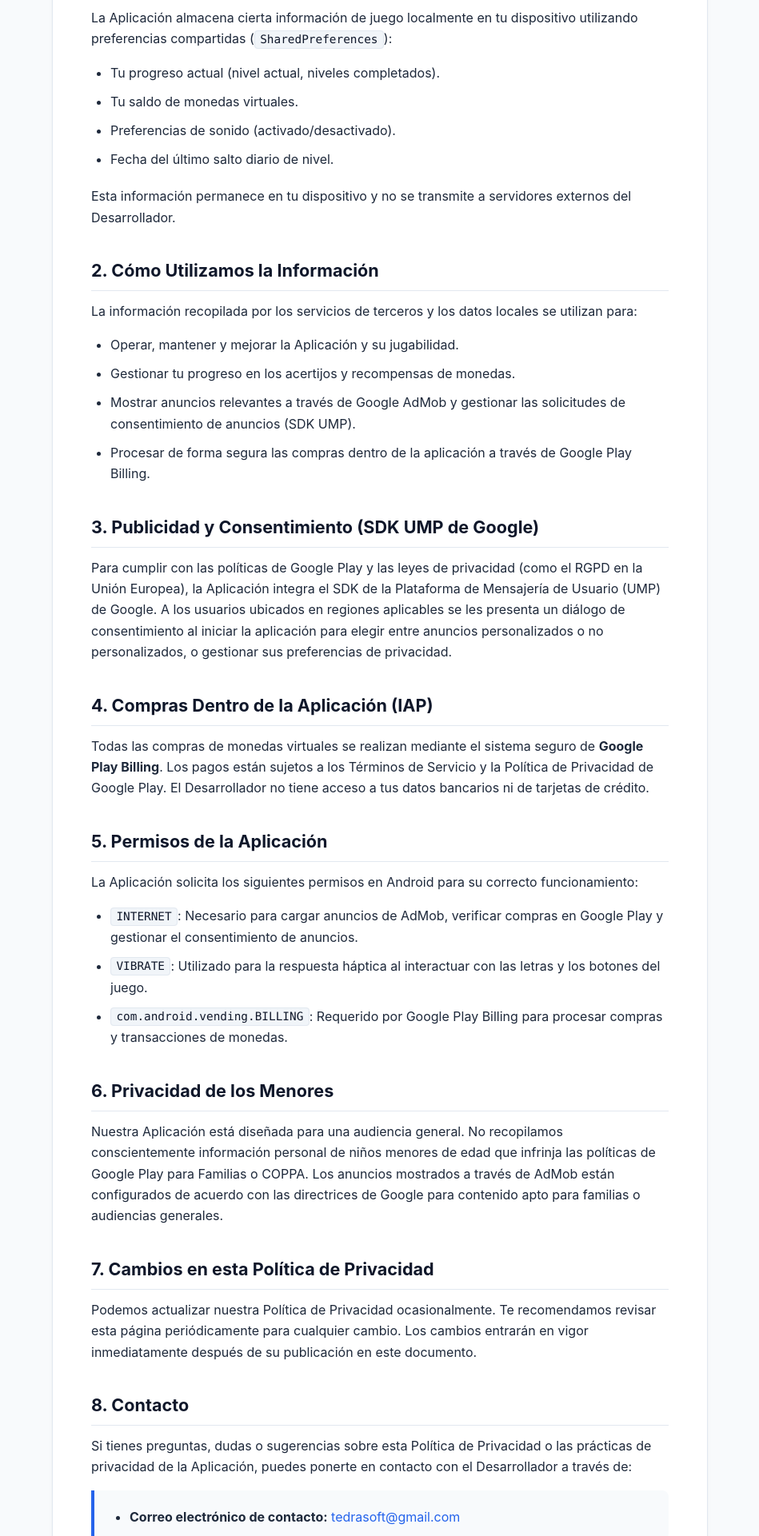
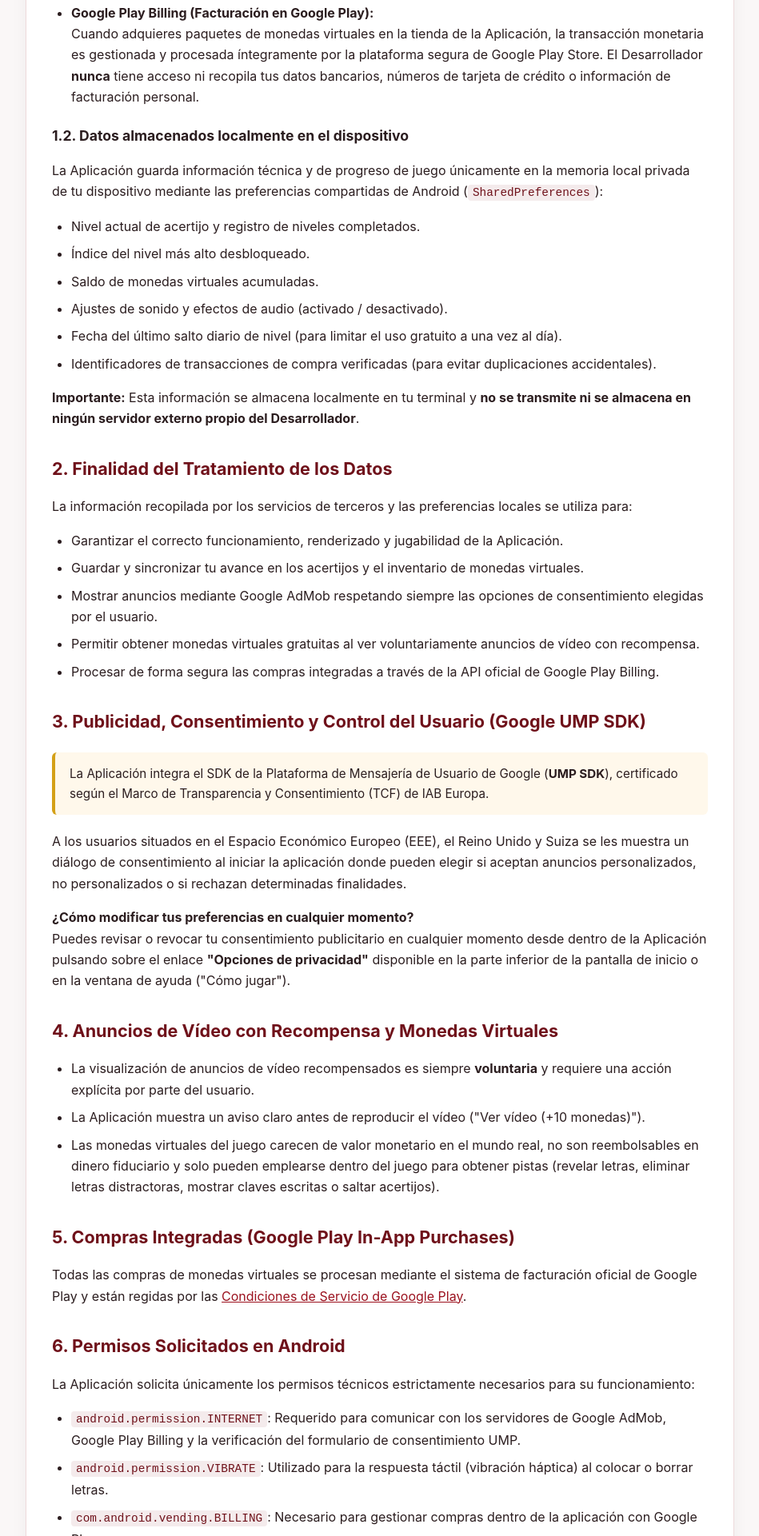
Before and after one commit to cosmineanu/mobileapps, a plain HTML site: page politica_privacidad_acertijos-v2.html in a window 1280 px wide. Shown: the part 879-2800 px from the top of the page at 80% size, without its empty margins (165-1114 px from the left). Drawn offline with Linux system fonts and the light colour scheme.

Commit message:
Add files via upload

```diff
--- a/politica_privacidad_acertijos-v2.html
+++ b/politica_privacidad_acertijos-v2.html
@@ -6,116 +6,134 @@
     <title>Política de Privacidad de Acertijos</title>
     <style>
         :root {
-            --bg-color: #f8fafc;
+            --primary: #9b111e;
+            --primary-dark: #6f111a;
+            --text-main: #2b1d1f;
+            --text-muted: #5e4a4e;
+            --bg: #faf7f7;
             --card-bg: #ffffff;
-            --text-primary: #1e293b;
-            --text-secondary: #475569;
-            --accent-color: #2563eb;
-            --border-color: #e2e8f0;
-            --code-bg: #f1f5f9;
+            --border: #eedadb;
+            --gold: #d4a017;
         }
-        * {
-            box-sizing: border-box;
-        }
+
         body {
             font-family: -apple-system, BlinkMacSystemFont, "Segoe UI", Roboto, Helvetica, Arial, sans-serif;
+            background-color: var(--bg);
+            color: var(--text-main);
             line-height: 1.65;
-            color: var(--text-primary);
-            background-color: var(--bg-color);
             margin: 0;
-            padding: 2rem 1rem;
+            padding: 24px 16px;
         }
+
         .container {
             max-width: 820px;
             margin: 0 auto;
             background-color: var(--card-bg);
-            padding: 2.5rem 3rem;
+            padding: 36px 32px;
+            border-radius: 16px;
+            box-shadow: 0 4px 20px rgba(0, 0, 0, 0.05);
+            border: 1px solid var(--border);
+        }
+
+        h1 {
+            color: var(--primary);
+            font-size: 1.85rem;
+            margin-top: 0;
+            margin-bottom: 8px;
+            border-bottom: 2px solid var(--primary);
+            padding-bottom: 12px;
+        }
+
+        .meta {
+            color: var(--text-muted);
+            font-size: 0.95rem;
+            margin-bottom: 24px;
+        }
+
+        .meta strong {
+            color: var(--primary-dark);
+        }
+
+        h2 {
+            color: var(--primary-dark);
+            font-size: 1.35rem;
+            margin-top: 32px;
+            margin-bottom: 12px;
+            display: flex;
+            align-items: center;
+        }
+
+        h3 {
+            color: var(--text-main);
+            font-size: 1.1rem;
+            margin-top: 20px;
+            margin-bottom: 8px;
+        }
+
+        p, li {
+            font-size: 1rem;
+            color: var(--text-main);
+        }
+
+        ul {
+            padding-left: 24px;
+            margin-bottom: 16px;
+        }
+
+        li {
+            margin-bottom: 8px;
+        }
+
+        code {
+            background-color: #f4ebec;
+            color: var(--primary-dark);
+            padding: 2px 6px;
+            border-radius: 4px;
+            font-size: 0.9em;
+            font-family: monospace;
+        }
+
+        a {
+            color: var(--primary);
+            text-decoration: underline;
+        }
+
+        a:hover {
+            color: var(--primary-dark);
+        }
+
+        .highlight-box {
+            background-color: #fff8eb;
+            border-left: 4px solid var(--gold);
+            padding: 14px 18px;
+            border-radius: 6px;
+            margin: 20px 0;
+            font-size: 0.95rem;
+        }
+
+        .contact-box {
+            background-color: #fcf1f2;
+            border: 1px solid var(--border);
+            padding: 16px 20px;
             border-radius: 12px;
-            box-shadow: 0 4px 6px -1px rgba(0, 0, 0, 0.05), 0 2px 4px -2px rgba(0, 0, 0, 0.05);
-            border: 1px solid var(--border-color);
+            margin-top: 20px;
         }
-        header {
-            border-bottom: 2px solid var(--border-color);
-            padding-bottom: 1.25rem;
-            margin-bottom: 1.75rem;
+
+        hr {
+            border: none;
+            border-top: 1px solid var(--border);
+            margin: 32px 0;
+        }
+
+        @media (max-width: 600px) {
+            body {
+                padding: 12px 8px;
+            }
+            .container {
+                padding: 24px 18px;
             }
             h1 {
-            margin: 0 0 0.5rem 0;
-            font-size: 2rem;
-            color: #0f172a;
-            line-height: 1.25;
-        }
-        .last-updated {
-            margin: 0;
-            color: var(--text-secondary);
-            font-size: 0.95rem;
-        }
-        h2 {
-            font-size: 1.35rem;
-            color: #0f172a;
-            margin-top: 2.25rem;
-            margin-bottom: 0.75rem;
-            padding-bottom: 0.4rem;
-            border-bottom: 1px solid var(--border-color);
-        }
-        h3 {
-            font-size: 1.1rem;
-            color: #1e293b;
-            margin-top: 1.5rem;
-            margin-bottom: 0.5rem;
-        }
-        p {
-            margin-top: 0;
-            margin-bottom: 1rem;
-            color: var(--text-primary);
-        }
-        ul {
-            margin-top: 0.25rem;
-            margin-bottom: 1.25rem;
-            padding-left: 1.5rem;
-        }
-        li {
-            margin-bottom: 0.6rem;
-        }
-        code {
-            font-family: ui-monospace, SFMono-Regular, Menlo, Monaco, Consolas, "Liberation Mono", "Courier New", monospace;
-            font-size: 0.9em;
-            background-color: var(--code-bg);
-            padding: 0.15rem 0.4rem;
-            border-radius: 4px;
-            color: #0f172a;
-            border: 1px solid var(--border-color);
-        }
-        a {
-            color: var(--accent-color);
-            text-decoration: none;
-        }
-        a:hover {
-            text-decoration: underline;
-        }
-        .contact-box {
-            background-color: #f8fafc;
-            border-left: 4px solid var(--accent-color);
-            padding: 1rem 1.25rem;
-            border-radius: 0 8px 8px 0;
-            margin-top: 1rem;
-        }
-        .contact-box ul {
-            margin-bottom: 0;
-        }
-        .contact-box li {
-            margin-bottom: 0;
-        }
-        @media (max-width: 640px) {
-            body {
-                padding: 1rem 0.5rem;
-            }
-            .container {
-                padding: 1.5rem 1.25rem;
-                border-radius: 8px;
-            }
-            h1 {
-                font-size: 1.6rem;
+                font-size: 1.5rem;
             }
             h2 {
                 font-size: 1.2rem;
@@ -124,88 +142,124 @@
     </style>
 </head>
 <body>
-    <main class="container">
-        <header>
+
+<div class="container">
     <h1>Política de Privacidad de Acertijos</h1>
-            <p class="last-updated"><strong>Última actualización:</strong> 21 de noviembre de 2026</p>
-        </header>
+    <div class="meta">
+        <strong>Última actualización:</strong> 27 de noviembre de 2026<br>
+        <strong>Aplicación:</strong> Acertijos (<code>com.dragos.acertijos</code>)<br>
+        <strong>Desarrollador:</strong> Cooler
+    </div>
 
-        <section>
-            <p>La aplicación <strong>Acertijos</strong> (en adelante, la "Aplicación") es desarrollada y mantenida por <strong>Cooler</strong> (en adelante, el "Desarrollador"). Esta Política de Privacidad describe cómo se recopila, utiliza y comparte la información cuando utilizas nuestra Aplicación para dispositivos Android (<code>com.dragos.acertijos</code>).</p>
-            <p>Nos tomamos muy en serio tu privacidad y cumplimos con las políticas de Google Play y las normativas de protección de datos aplicables (como GDPR y COPPA).</p>
-        </section>
+    <p>
+        La aplicación <strong>Acertijos</strong> (en adelante, la "Aplicación") es desarrollada y distribuida por <strong>Cooler</strong> (en adelante, el "Desarrollador"). Esta Política de Privacidad describe de manera transparente qué datos se recopilan, cómo se utilizan y cómo se protegen cuando instalas y utilizas nuestra Aplicación en dispositivos Android.
+    </p>
 
-        <section>
+    <p>
+        Nos tomamos muy en serio la privacidad y nos comprometemos a cumplir rigurosamente con las políticas para desarrolladores de Google Play, las directrices de Google AdMob y las normativas aplicables de protección de datos, incluido el Reglamento General de Protección de Datos (RGPD / GDPR de la Unión Europea).
+    </p>
+
     <h2>1. Información que Recopilamos</h2>
 
     <h3>1.1. Datos recopilados automáticamente por servicios de terceros</h3>
-            <p>La Aplicación utiliza servicios de terceros que pueden recopilar información utilizada para identificarte de acuerdo con sus propias políticas de privacidad:</p>
+    <p>La Aplicación no recopila información de identificación personal directamente, pero integra bibliotecas estándar de terceros para servicios de publicidad y pagos:</p>
     <ul>
-                <li><strong>Google AdMob y Google UMP (User Messaging Platform):</strong> Utilizamos Google AdMob para mostrar anuncios en la aplicación. AdMob puede recopilar y utilizar identificadores de publicidad de dispositivos (como el ID de publicidad de Google), dirección IP, información de red y datos de uso de anuncios para mostrar anuncios personalizados o no personalizados, así como para la medición de anuncios y prevención de fraude.</li>
-                <li><strong>Google Play Billing (Facturación de Google Play):</strong> Cuando realizas compras dentro de la aplicación (como paquetes de monedas), la transacción es procesada íntegramente por Google Play Store. El Desarrollador <strong>no</strong> almacena información financiera ni números de tarjeta de crédito/débito.</li>
+        <li>
+            <strong>Google AdMob y Google UMP (User Messaging Platform):</strong><br>
+            Utilizamos Google AdMob para servir anuncios intersticiales y anuncios de vídeo con recompensa (<em>rewarded video ads</em>). Google AdMob y sus proveedores de tecnología publicitaria asociados pueden recopilar y tratar identificadores del dispositivo (como el <code>Advertising ID</code> / <code>AD_ID</code> de Google), la dirección IP, datos de red y estadísticas de interacción con los anuncios con fines de personalización publicitaria (cuando el usuario haya otorgado su consentimiento expreso), medición de eficacia y prevención contra el fraude publicitario.<br>
+            Para más información, consulta la documentación oficial de Google: <a href="https://policies.google.com/technologies/partner-sites" target="_blank" rel="noopener">Cómo utiliza Google la información de sitios web o aplicaciones que utilizan sus servicios</a>.
+        </li>
+        <li>
+            <strong>Google Play Billing (Facturación en Google Play):</strong><br>
+            Cuando adquieres paquetes de monedas virtuales en la tienda de la Aplicación, la transacción monetaria es gestionada y procesada íntegramente por la plataforma segura de Google Play Store. El Desarrollador <strong>nunca</strong> tiene acceso ni recopila tus datos bancarios, números de tarjeta de crédito o información de facturación personal.
+        </li>
     </ul>
 
     <h3>1.2. Datos almacenados localmente en el dispositivo</h3>
-            <p>La Aplicación almacena cierta información de juego localmente en tu dispositivo utilizando preferencias compartidas (<code>SharedPreferences</code>):</p>
+    <p>
+        La Aplicación guarda información técnica y de progreso de juego únicamente en la memoria local privada de tu dispositivo mediante las preferencias compartidas de Android (<code>SharedPreferences</code>):
+    </p>
     <ul>
-                <li>Tu progreso actual (nivel actual, niveles completados).</li>
-                <li>Tu saldo de monedas virtuales.</li>
-                <li>Preferencias de sonido (activado/desactivado).</li>
-                <li>Fecha del último salto diario de nivel.</li>
+        <li>Nivel actual de acertijo y registro de niveles completados.</li>
+        <li>Índice del nivel más alto desbloqueado.</li>
+        <li>Saldo de monedas virtuales acumuladas.</li>
+        <li>Ajustes de sonido y efectos de audio (activado / desactivado).</li>
+        <li>Fecha del último salto diario de nivel (para limitar el uso gratuito a una vez al día).</li>
+        <li>Identificadores de transacciones de compra verificadas (para evitar duplicaciones accidentales).</li>
     </ul>
-            <p>Esta información permanece en tu dispositivo y no se transmite a servidores externos del Desarrollador.</p>
-        </section>
+    <p>
+        <strong>Importante:</strong> Esta información se almacena localmente en tu terminal y <strong>no se transmite ni se almacena en ningún servidor externo propio del Desarrollador</strong>.
+    </p>
 
-        <section>
-            <h2>2. Cómo Utilizamos la Información</h2>
-            <p>La información recopilada por los servicios de terceros y los datos locales se utilizan para:</p>
+    <h2>2. Finalidad del Tratamiento de los Datos</h2>
+    <p>La información recopilada por los servicios de terceros y las preferencias locales se utiliza para:</p>
     <ul>
-                <li>Operar, mantener y mejorar la Aplicación y su jugabilidad.</li>
-                <li>Gestionar tu progreso en los acertijos y recompensas de monedas.</li>
-                <li>Mostrar anuncios relevantes a través de Google AdMob y gestionar las solicitudes de consentimiento de anuncios (SDK UMP).</li>
-                <li>Procesar de forma segura las compras dentro de la aplicación a través de Google Play Billing.</li>
+        <li>Garantizar el correcto funcionamiento, renderizado y jugabilidad de la Aplicación.</li>
+        <li>Guardar y sincronizar tu avance en los acertijos y el inventario de monedas virtuales.</li>
+        <li>Mostrar anuncios mediante Google AdMob respetando siempre las opciones de consentimiento elegidas por el usuario.</li>
+        <li>Permitir obtener monedas virtuales gratuitas al ver voluntariamente anuncios de vídeo con recompensa.</li>
+        <li>Procesar de forma segura las compras integradas a través de la API oficial de Google Play Billing.</li>
     </ul>
-        </section>
 
-        <section>
-            <h2>3. Publicidad y Consentimiento (SDK UMP de Google)</h2>
-            <p>Para cumplir con las políticas de Google Play y las leyes de privacidad (como el RGPD en la Unión Europea), la Aplicación integra el SDK de la Plataforma de Mensajería de Usuario (UMP) de Google. A los usuarios ubicados en regiones aplicables se les presenta un diálogo de consentimiento al iniciar la aplicación para elegir entre anuncios personalizados o no personalizados, o gestionar sus preferencias de privacidad.</p>
-        </section>
+    <h2>3. Publicidad, Consentimiento y Control del Usuario (Google UMP SDK)</h2>
+    <div class="highlight-box">
+        La Aplicación integra el SDK de la Plataforma de Mensajería de Usuario de Google (<strong>UMP SDK</strong>), certificado según el Marco de Transparencia y Consentimiento (TCF) de IAB Europa.
+    </div>
+    <p>
+        A los usuarios situados en el Espacio Económico Europeo (EEE), el Reino Unido y Suiza se les muestra un diálogo de consentimiento al iniciar la aplicación donde pueden elegir si aceptan anuncios personalizados, no personalizados o si rechazan determinadas finalidades.
+    </p>
+    <p>
+        <strong>¿Cómo modificar tus preferencias en cualquier momento?</strong><br>
+        Puedes revisar o revocar tu consentimiento publicitario en cualquier momento desde dentro de la Aplicación pulsando sobre el enlace <strong>"Opciones de privacidad"</strong> disponible en la parte inferior de la pantalla de inicio o en la ventana de ayuda ("Cómo jugar").
+    </p>
 
-        <section>
-            <h2>4. Compras Dentro de la Aplicación (IAP)</h2>
-            <p>Todas las compras de monedas virtuales se realizan mediante el sistema seguro de <strong>Google Play Billing</strong>. Los pagos están sujetos a los Términos de Servicio y la Política de Privacidad de Google Play. El Desarrollador no tiene acceso a tus datos bancarios ni de tarjetas de crédito.</p>
-        </section>
+    <h2>4. Anuncios de Vídeo con Recompensa y Monedas Virtuales</h2>
+    <ul>
+        <li>La visualización de anuncios de vídeo recompensados es siempre <strong>voluntaria</strong> y requiere una acción explícita por parte del usuario.</li>
+        <li>La Aplicación muestra un aviso claro antes de reproducir el vídeo ("Ver vídeo (+10 monedas)").</li>
+        <li>Las monedas virtuales del juego carecen de valor monetario en el mundo real, no son reembolsables en dinero fiduciario y solo pueden emplearse dentro del juego para obtener pistas (revelar letras, eliminar letras distractoras, mostrar claves escritas o saltar acertijos).</li>
+    </ul>
 
-        <section>
-            <h2>5. Permisos de la Aplicación</h2>
-            <p>La Aplicación solicita los siguientes permisos en Android para su correcto funcionamiento:</p>
+    <h2>5. Compras Integradas (Google Play In-App Purchases)</h2>
+    <p>
+        Todas las compras de monedas virtuales se procesan mediante el sistema de facturación oficial de Google Play y están regidas por las <a href="https://play.google.com/intl/es_es/about/play-terms/" target="_blank" rel="noopener">Condiciones de Servicio de Google Play</a>.
+    </p>
+
+    <h2>6. Permisos Solicitados en Android</h2>
+    <p>La Aplicación solicita únicamente los permisos técnicos estrictamente necesarios para su funcionamiento:</p>
     <ul>
-                <li><code>INTERNET</code>: Necesario para cargar anuncios de AdMob, verificar compras en Google Play y gestionar el consentimiento de anuncios.</li>
-                <li><code>VIBRATE</code>: Utilizado para la respuesta háptica al interactuar con las letras y los botones del juego.</li>
-                <li><code>com.android.vending.BILLING</code>: Requerido por Google Play Billing para procesar compras y transacciones de monedas.</li>
+        <li><code>android.permission.INTERNET</code>: Requerido para comunicar con los servidores de Google AdMob, Google Play Billing y la verificación del formulario de consentimiento UMP.</li>
+        <li><code>android.permission.VIBRATE</code>: Utilizado para la respuesta táctil (vibración háptica) al colocar o borrar letras.</li>
+        <li><code>com.android.vending.BILLING</code>: Necesario para gestionar compras dentro de la aplicación con Google Play.</li>
+        <li><code>com.google.android.gms.permission.AD_ID</code>: Permiso estándar de Android para que Google Play Services gestione el identificador de publicidad con fines de anuncios y analítica publicitaria conforme a las políticas de Google.</li>
     </ul>
-        </section>
+    <p>
+        La Aplicación <strong>no</strong> solicita permisos invasivos como acceso a la cámara, micrófono, ubicación GPS, agenda de contactos, llamadas ni lectura de archivos externos personales.
+    </p>
 
-        <section>
-            <h2>6. Privacidad de los Menores</h2>
-            <p>Nuestra Aplicación está diseñada para una audiencia general. No recopilamos conscientemente información personal de niños menores de edad que infrinja las políticas de Google Play para Familias o COPPA. Los anuncios mostrados a través de AdMob están configurados de acuerdo con las directrices de Google para contenido apto para familias o audiencias generales.</p>
-        </section>
+    <h2>7. Protección de Menores y Público Objetivo</h2>
+    <p>
+        El grupo de edad objetivo declarado para esta Aplicación es de <strong>mayores de 13 años</strong> (13-15, 16-17, 18 y más años). La Aplicación no está dirigida a niños menores de 13 años ni recopila intencionadamente datos personales de menores. La publicidad está filtrada conforme a las directrices de contenido adecuado de Google AdMob.
+    </p>
 
-        <section>
-            <h2>7. Cambios en esta Política de Privacidad</h2>
-            <p>Podemos actualizar nuestra Política de Privacidad ocasionalmente. Te recomendamos revisar esta página periódicamente para cualquier cambio. Los cambios entrarán en vigor inmediatamente después de su publicación en este documento.</p>
-        </section>
+    <h2>8. Conservación y Seguridad de los Datos</h2>
+    <p>
+        Dado que el Desarrollador no mantiene servidores con perfiles o cuentas de usuario, tus datos locales se conservan únicamente en tu dispositivo. Puedes eliminar por completo todos los datos almacenados desinstalando la Aplicación o borrando los datos de la aplicación desde la sección <em>Ajustes &gt; Aplicaciones &gt; Acertijos &gt; Almacenamiento &gt; Borrar datos</em> en tu dispositivo Android.
+    </p>
 
-        <section>
-            <h2>8. Contacto</h2>
-            <p>Si tienes preguntas, dudas o sugerencias sobre esta Política de Privacidad o las prácticas de privacidad de la Aplicación, puedes ponerte en contacto con el Desarrollador a través de:</p>
+    <h2>9. Actualizaciones de esta Política</h2>
+    <p>
+        Podemos actualizar esta Política de Privacidad de forma periódica para reflejar mejoras en el juego o requisitos legales y normativos. Cualquier cambio se publicará directamente en esta página con la fecha de actualización correspondiente.
+    </p>
+
+    <h2>10. Contacto</h2>
     <div class="contact-box">
-                <ul>
-                    <li><strong>Correo electrónico de contacto:</strong> <a href="mailto:tedrasoft@gmail.com">tedrasoft@gmail.com</a></li>
-                </ul>
+        Si tienes cualquier consulta, duda o solicitud relacionada con esta Política de Privacidad o el tratamiento de datos en la Aplicación, puedes ponerte en contacto con nosotros en:
+        <br><br>
+        <strong>Desarrollador:</strong> Cooler<br>
+        <strong>Correo electrónico:</strong> <a href="mailto:tedrasoft@gmail.com">tedrasoft@gmail.com</a>
     </div>
-        </section>
-    </main>
+</div>
+
 </body>
 </html>
```
Lines whose indentation alone changed are shown as unchanged.
